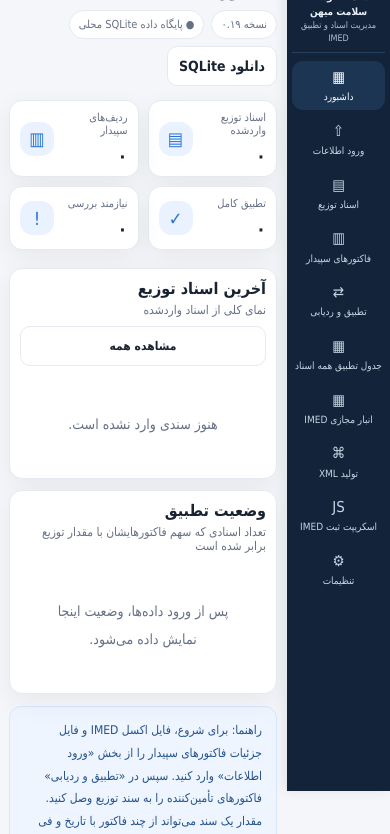
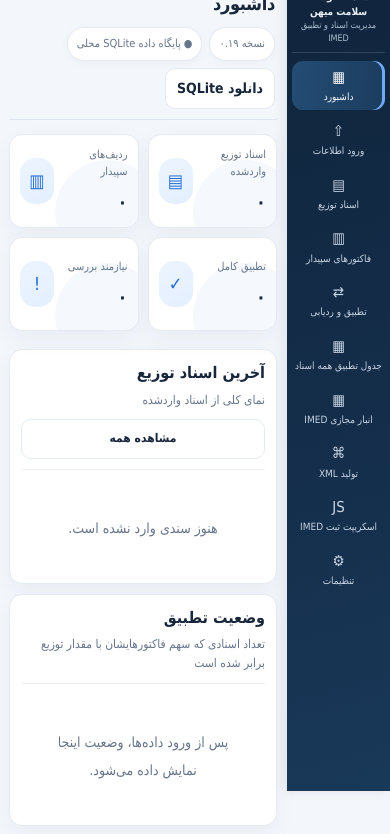
Before and after one commit to mahdi2028git/imed-manager, a plain HTML site: page index.html in a window 390 px wide. Shown: the part 53-887 px from the top of the page. Drawn offline with nearby package versions, Linux system fonts and the light colour scheme.

Commit message:
Polish dashboard visual hierarchy and responsive cards

```diff
--- a/assets/css/styles.css
+++ b/assets/css/styles.css
@@ -205,3 +205,57 @@
   .main{padding-left:7px;padding-right:7px}
   .nav button{font-size:9px}
 }
+
+
+/* v0.22 dashboard polish: clearer hierarchy, calmer surfaces, and mobile-safe cards */
+:root{
+  --bg:#f3f6fb;
+  --panel:#ffffff;
+  --ink:#17263b;
+  --muted:#66758a;
+  --line:#e4eaf2;
+  --nav:#10243b;
+  --nav2:#1b3c5e;
+  --accent:#246fd1;
+  --accent2:#eaf2ff;
+  --shadow:0 10px 30px rgba(22,43,70,.055);
+  --r:18px;
+}
+body{background:linear-gradient(180deg,#f7f9fc 0%,var(--bg) 260px);line-height:1.55}
+.sidebar{background:linear-gradient(165deg,#10243b 0%,#142e4b 60%,#193958 100%)}
+.brand{border-bottom-color:rgba(220,235,250,.15)}
+.nav button{transition:background .18s ease,color .18s ease,transform .18s ease}
+.nav button:hover{transform:translateX(-2px)}
+.nav button.active{background:linear-gradient(100deg,#244d75,#1b3c5e);box-shadow:inset -3px 0 0 #70a9f4}
+.main{padding-top:26px}
+.topbar{padding:4px 2px 16px;border-bottom:1px solid rgba(218,227,238,.8)}
+.topbar h1{letter-spacing:-.3px}
+.local-pill{box-shadow:0 2px 8px rgba(25,45,70,.035)}
+.card{border-color:#e5ebf3;box-shadow:0 8px 24px rgba(24,45,72,.045);transition:box-shadow .18s ease,border-color .18s ease}
+.card:hover{border-color:#d8e2ef;box-shadow:0 12px 30px rgba(24,45,72,.07)}
+.stats .stat{min-height:112px;position:relative;overflow:hidden}
+.stats .stat:after{content:"";position:absolute;inset:auto -22px -38px auto;width:105px;height:105px;border-radius:50%;background:rgba(36,111,209,.045);pointer-events:none}
+.stat .value{font-variant-numeric:tabular-nums}
+.stat .bubble{width:46px;height:46px;border-radius:15px;background:linear-gradient(145deg,#edf4ff,#e3efff)}
+#view-dashboard .two{align-items:stretch}
+#view-dashboard .two>.card{min-width:0}
+#view-dashboard .section-head{padding-bottom:10px;border-bottom:1px solid #edf1f6}
+#view-dashboard .notice.info{background:linear-gradient(110deg,#edf5ff,#f5f9ff);border-color:#dce9fa;color:#31577f}
+.table-wrap{border-color:#e6ecf3;border-radius:13px}
+th{background:#f5f8fc;color:#40536c}
+tbody tr{transition:background .14s ease}
+tbody tr:hover{background:#f5f9ff}
+.btn{transition:transform .15s ease,box-shadow .15s ease,border-color .15s ease}
+.btn:hover{box-shadow:0 4px 12px rgba(24,45,72,.08)}
+.btn:active{transform:translateY(1px)}
+.btn.primary{background:linear-gradient(110deg,#2879dc,#1d63bd);box-shadow:0 4px 12px rgba(36,111,209,.16)}
+.tag{letter-spacing:0}
+.notice{border-radius:13px}
+@media(max-width:760px){
+  body{background:var(--bg)}
+  .main{padding-top:14px}
+  .topbar{padding-bottom:10px}
+  .stats .stat{min-height:94px}
+  #view-dashboard .two{gap:10px}
+  #view-dashboard .two>.card{padding:11px}
+}
```
